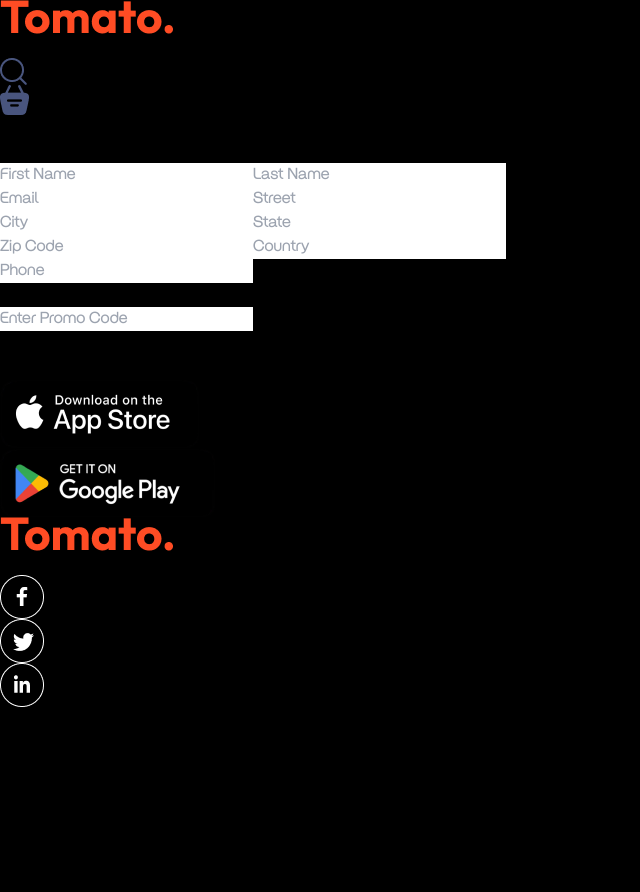
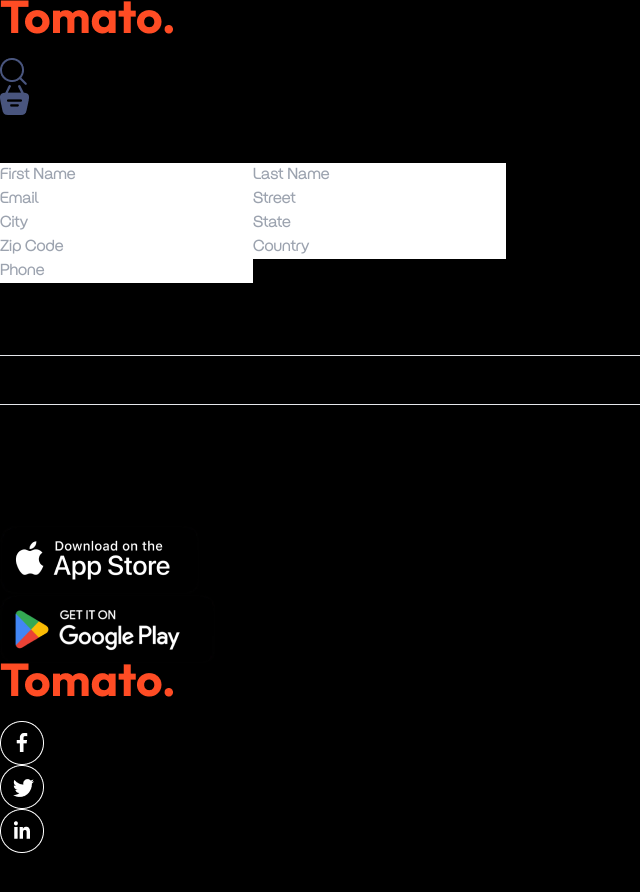
Before and after one commit to siddharthswami23/Food-Del, a React (Vite) app in the folder frontend/: page /order in a window 1280 px wide. Shown: the top 892 px of the page, without its empty margins (0-640 px from the left). Built offline with nearby package versions, Linux system fonts and the light colour scheme.

Commit message:
del info

```diff
--- a/frontend/src/pages/PlaceOrder.jsx
+++ b/frontend/src/pages/PlaceOrder.jsx
@@ -7,8 +7,10 @@
   const { getTotalAmount } = useContext(StoreContext);
   return (
     <>
-      <div className="text-white w-full min-h-fit bg-gray-900 p-10 pb-20">
-        <p className="text-2xl font-bold text-center py-5">Delivery Information</p>
+      <div className="text-white w-full min-h-fit p-10 pb-20">
+        <p className="text-2xl font-bold text-left ml-[13.5%] py-5">
+          Delivery Information
+        </p>
         <div className="mx-auto max-w-[75%] flex flex-col md:flex-row items-start md:items-center text-white justify-between p-5 space-y-5 md:space-y-0 md:space-x-5">
           <div className="w-full md:w-1/2 flex flex-col space-y-4">
             <div className="flex space-x-4">
@@ -82,21 +84,31 @@
             />
           </div>
 
-          <div className=" w-fit  p-10 bg-gray-800 rounded-lg">
-            <h1 className="text-xl font-bold mb-5">
-              If You Have a Promo Code, Enter It Here
-            </h1>
+          <div className="w-[25vw]  p-10 capitalize">
+            <h1 className="text-5xl font-bold capitalize mb-5">card total</h1>
+            <div className="flex w-full justify-between py-5 ">
+              <p className="text-3xl">Subtotal</p>
+              <p>$ {getTotalAmount()}</p>
+            </div>
+            <hr />
+            <div className="flex w-full justify-between py-5">
+              <p className="text-3xl">Delivery fee</p>
+              <p>${getTotalAmount() === 0 ? "0" : "2"}</p>
+            </div>
+            <hr />
+            <div className="flex w-full justify-between py-5">
+              <p className="text-3xl">Total</p>
+              <p>${getTotalAmount() === 0 ? "0" : getTotalAmount() + 2}</p>
+            </div>
 
-            <div className="flex w-full justify-between space-x-4">
-              <input
-                type="text"
-                className="w-3/4 p-4 text-xl bg-gray-700 border border-gray-600 rounded"
-                placeholder="Enter Promo Code"
-              />
-              <button className="w-1/4 p-2 bg-orange-500 hover:bg-orange-600 rounded">
-                Apply
-              </button>
-            </div>
+            <button
+              onClick={() => {
+                navigate("/order");
+              }}
+              className="w-[70%] p-3 capitalize text-xl font-bold mt-5 rounded-lg bg-orange-500 hover:bg-orange-600"
+            >
+              proceed to payment
+            </button>
           </div>
         </div>
       </div>
```
